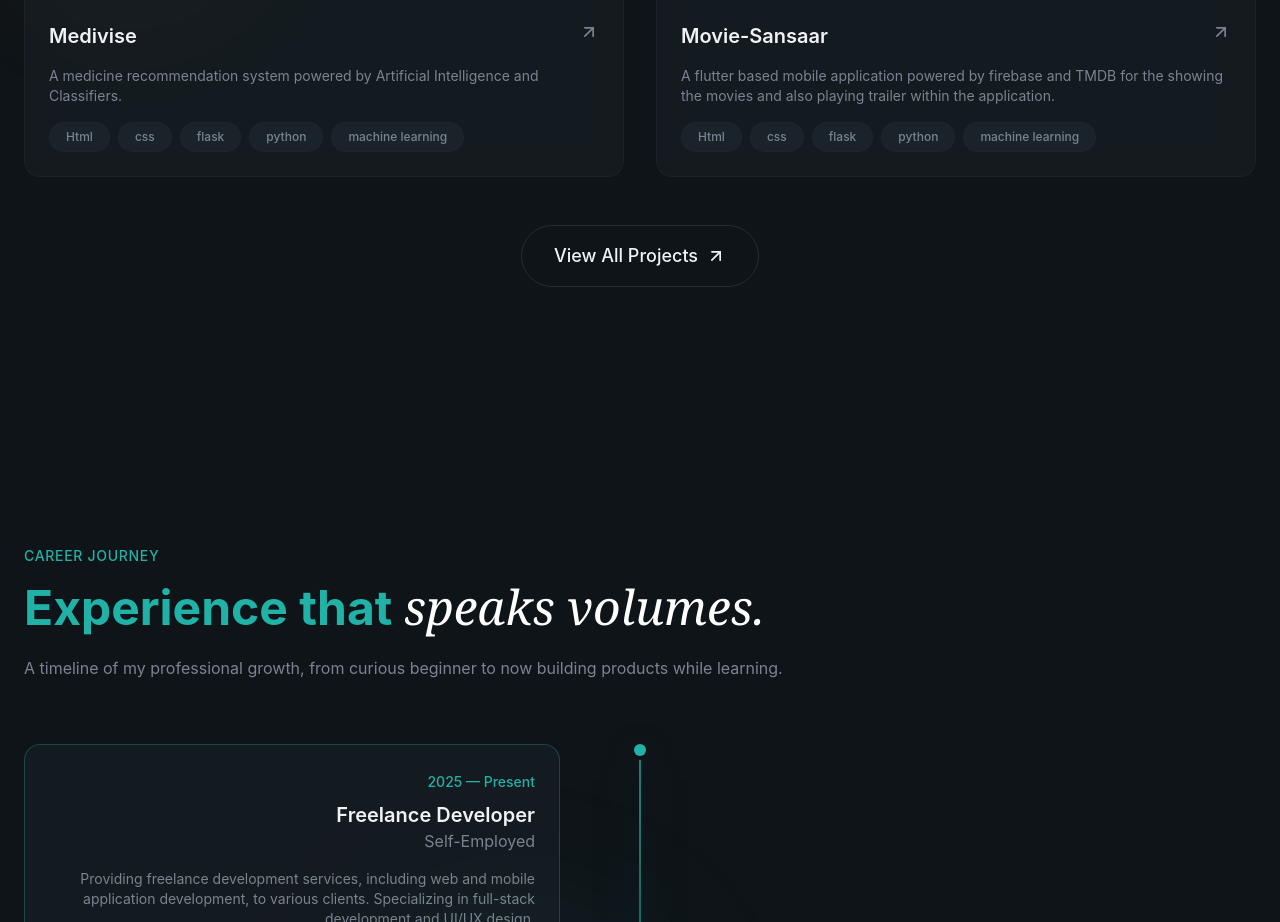
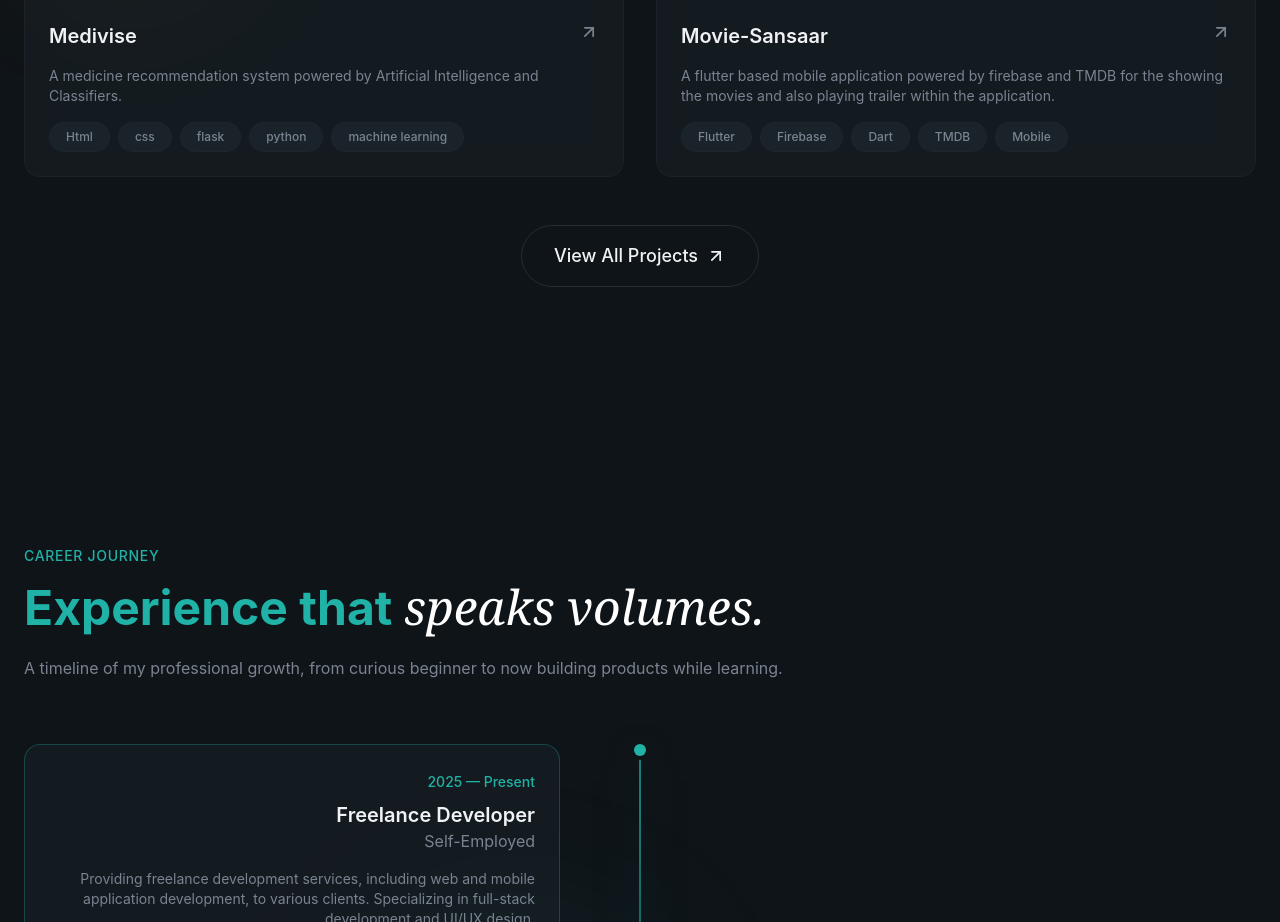
Before and after one commit to iamdipesh18/personal_portfolio, a React (Vite) app: page / in a window 1280 px wide. Shown: the part 3245-4167 px from the top of the page. Built offline with nearby package versions, Linux system fonts and the light colour scheme.

Commit message:
update: added relevant tags in the projects section

```diff
--- a/src/sections/Projects.jsx
+++ b/src/sections/Projects.jsx
@@ -38,7 +38,7 @@
         title: "Movie-Sansaar",
         description:"A flutter based mobile application powered by firebase and TMDB for the showing the movies and also playing trailer within the application.",
         image:"/Projects/Movie_Sansaar.png",
-        tags:["Html","css","flask","python","machine learning"],
+        tags:["Flutter", "Firebase", "Dart","TMDB","Mobile"],
         link:"#",
         githubb:"https://github.com/iamdipesh18/movie_sansaar_mobile",
     },
```
